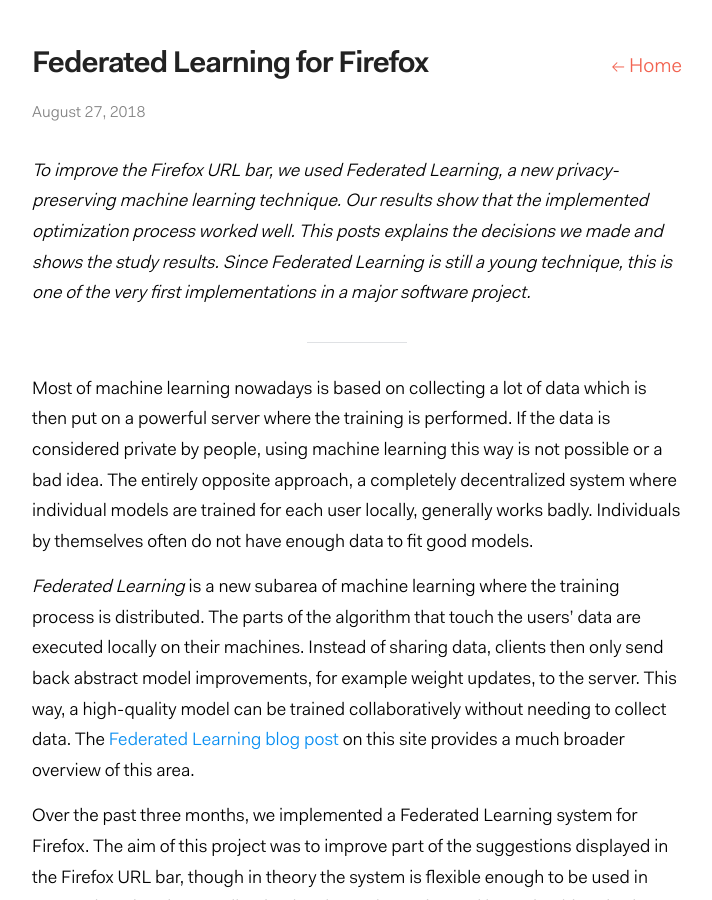
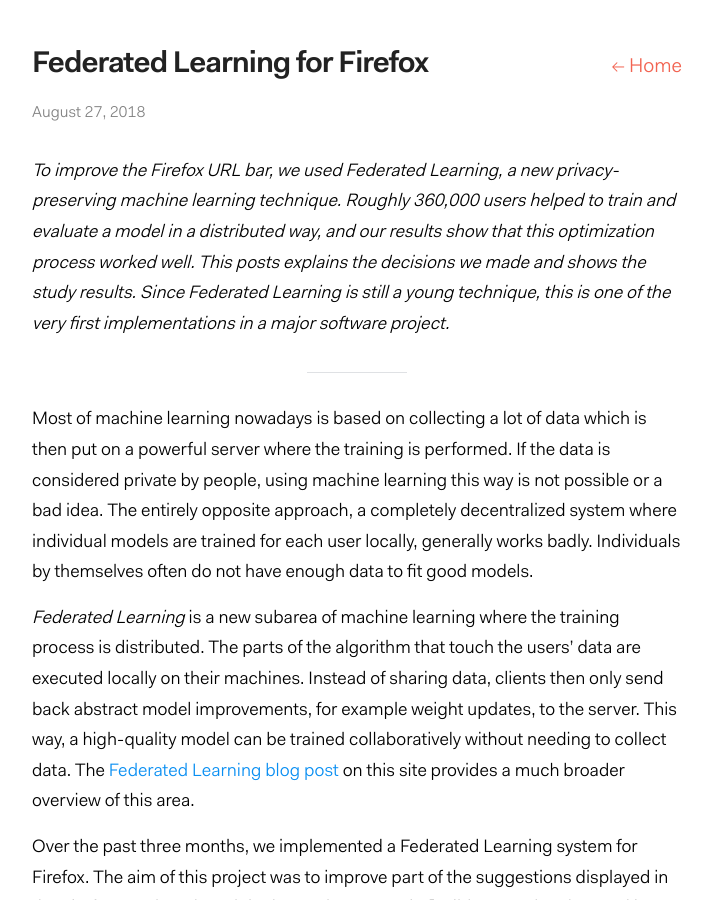
Before and after one commit to florian/florian.github.io, a Jekyll site: the page built from _posts/2018-08-27-federated-learning-firefox.md, in a window 1280 px wide and 900 px high. Shown: the whole window, without its empty margins (283-995 px from the left). Built offline with Jekyll 4.4.1, drawn with Linux system fonts in a browser that asks for light colours; formulas are drawn with MathJax 3.

Commit message:
Update FFL intro

```diff
--- a/_posts/2018-08-27-federated-learning-firefox.md
+++ b/_posts/2018-08-27-federated-learning-firefox.md
@@ -9,7 +9,7 @@
 <script src="https://cdnjs.cloudflare.com/ajax/libs/mathjax/2.7.0/MathJax.js?config=TeX-AMS-MML_HTMLorMML" type="text/javascript"></script>
 
 *To improve the Firefox URL bar, we used Federated Learning, a new privacy-preserving machine learning technique.
-Our results show that the implemented optimization process worked well.
+Roughly 360,000 users helped to train and evaluate a model in a distributed way, and our results show that this optimization process worked well.
 This posts explains the decisions we made and shows the study results.
 Since Federated Learning is still a young technique, this is one of the very first implementations in a major software project.*
 
```
Also changed, not shown: 11 other files.
